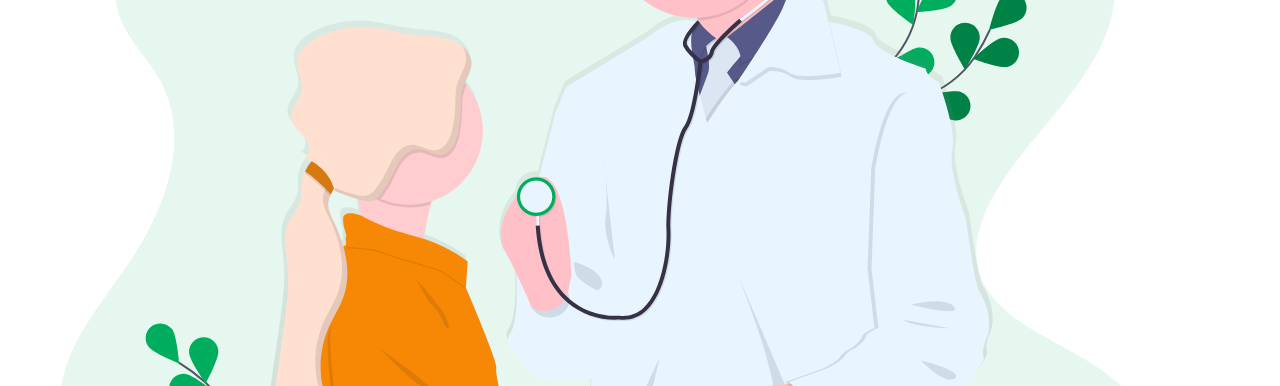
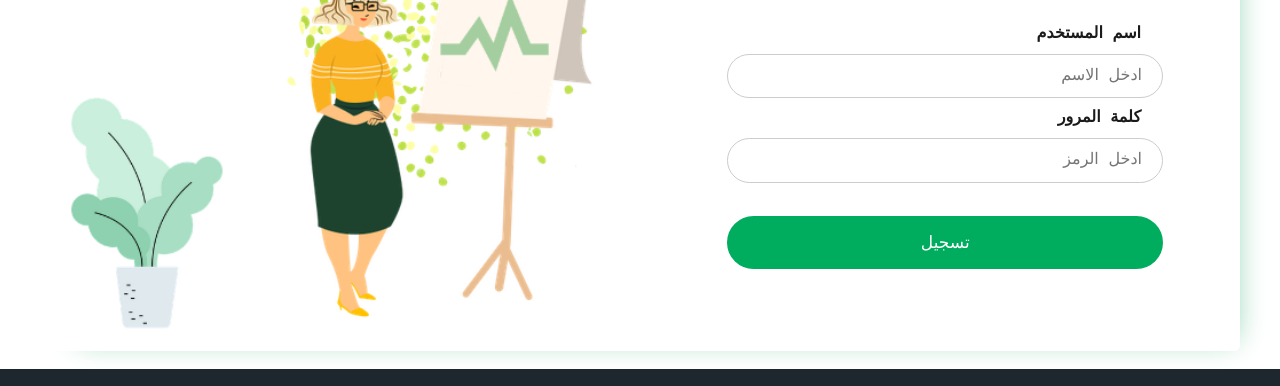
Before and after one commit to programmer-Alaa97/test, a plain HTML site: page index.html in a window 1280 px wide. Shown: the part 221-607 px from the top of the page. Drawn offline with nearby package versions, Linux system fonts and the light colour scheme.

Commit message:
test commit

```diff
--- a/index.html
+++ b/index.html
@@ -128,30 +128,31 @@
 <script defer src="./public/js/script.js"></script>
 
 
-<div class="container">
+<div class="container border-effect">
   <div class="row">
       <div class="col">
 
           <div class="img">
-               <img src="img/undraw_doctor_kw-5-l.png" alt="">
+             <img src="img/Group 3.png" alt="" class="img-home">
+             <!-- <img src="img/file-medical-alt-solid.png" alt="" class="img-file"> -->
           </div>
 
       </div>
       <div class="col">
           <form action="/action_page.php" method="post" dir="rtl">
               <div class="imgcontainer">
-                    <div class="line"></div>
+
                <p>تسجيل الدخول</p>
               </div>
 
               <div class="container-login">
-                  <label for="uname"><b>اسم المستخدم</b></label>
-                  <input type="text" placeholder="ادخل الاسم " name="uname" required>
+                <label for="uname" ><b>اسم المستخدم</b></label>
+                <input type="text" placeholder="ادخل الاسم " class="effect" name="uname" required>
 
                 <label for="psw"><b>كلمة المرور</b></label>
-                  <input type="password" placeholder="ادخل الرمز" name="psw" required>
+                <input type="password" placeholder="ادخل الرمز" class="effect" name="psw" required>
 
-                  <button type="submit">Login</button>
+                <button type="submit" class="button">تسجيل</button>
 
               </div>
 
@@ -160,13 +161,6 @@
       </div>
   </div>
 </div>
-
-
-
-
-
-
-
 
 
 
```
Also changed, not shown: a.txt. Lines whose indentation alone changed are shown as unchanged.
